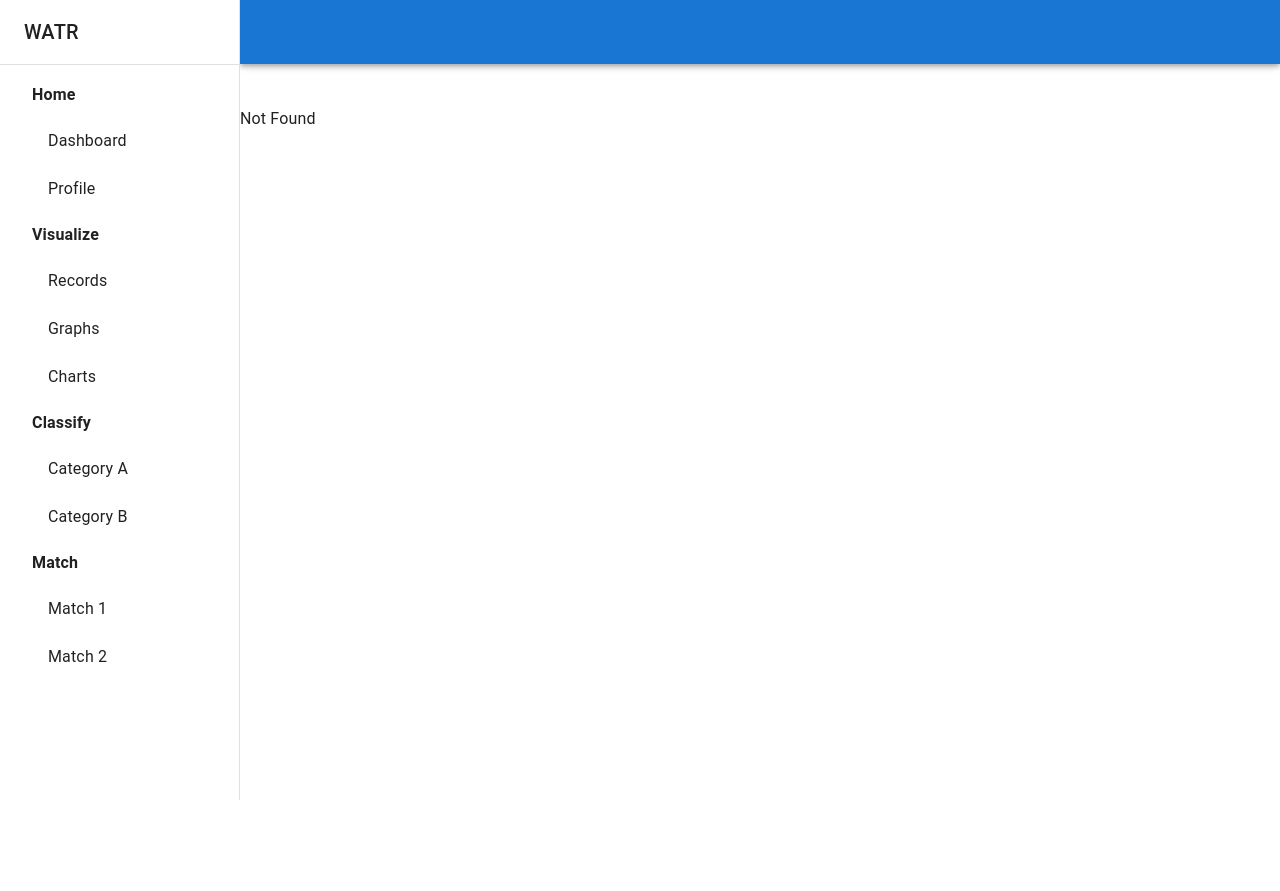
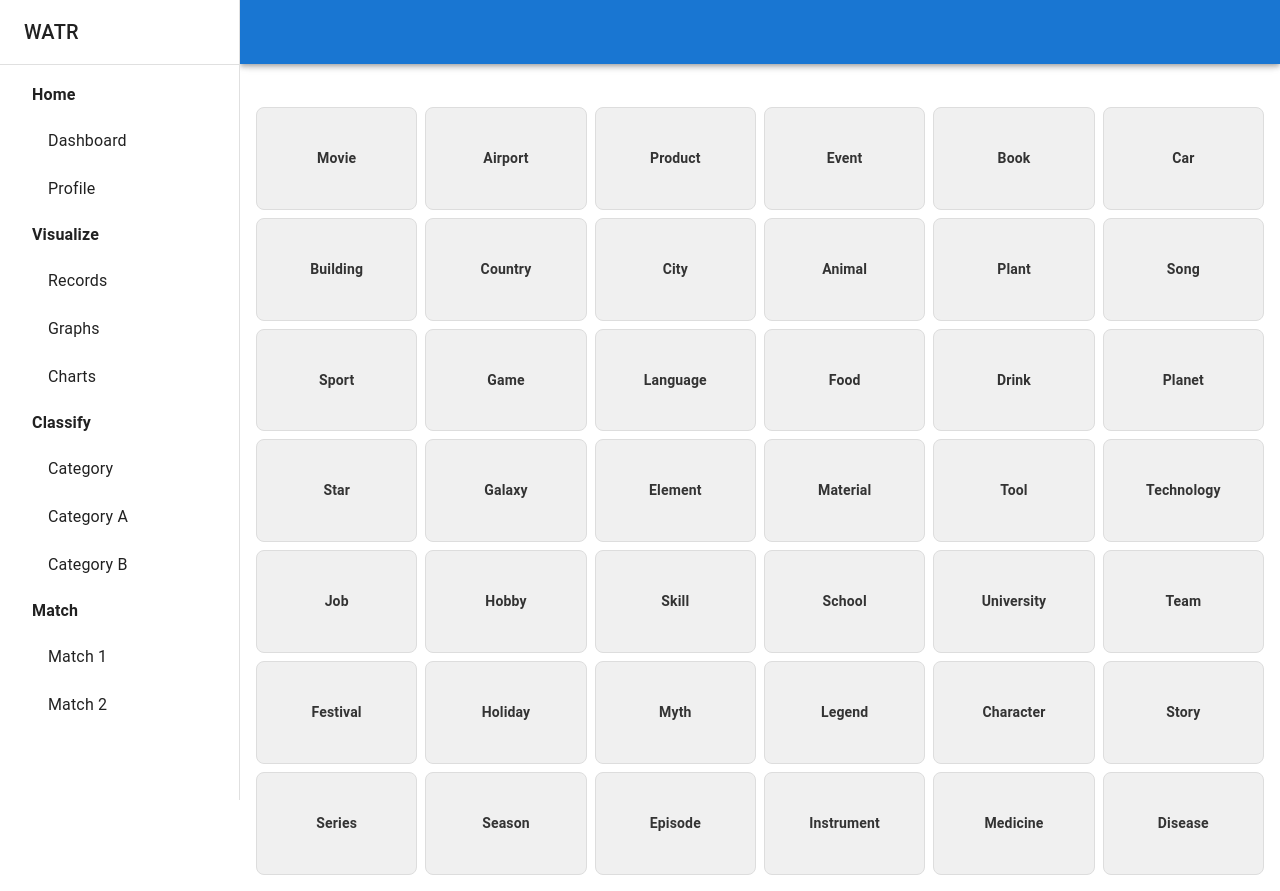
Before and after one commit to A2-Gurau-Iulian/Web-Data-Commons-Analyzer, a React (Vite) app in the folder frontend/: page /classify/classify in a window 1280 px wide. Before the commit this address had no page. Before the commit the page ends 800 px from the top, so only its background shows below. Built offline with nearby package versions, Linux system fonts and the light colour scheme.

Commit message:
add search bar

```diff
--- a/frontend/src/components/Common/Sidebar.tsx
+++ b/frontend/src/components/Common/Sidebar.tsx
@@ -34,6 +34,7 @@ const items = [
   {
     text: "Classify",
     subItems: [
+      { text: "Category", route: "/classify/classify" },
       { text: "Category A", route: "/classify/category-a" },
       { text: "Category B", route: "/classify/category-b" },
     ],
--- a/frontend/src/routeTree.gen.ts
+++ b/frontend/src/routeTree.gen.ts
@@ -13,9 +13,10 @@
 import { Route as rootRoute } from './routes/__root'
 import { Route as LayoutImport } from './routes/_layout'
 import { Route as LayoutIndexImport } from './routes/_layout/index'
-import { Route as LayoutClassifyImport } from './routes/_layout/classify'
 import { Route as LayoutVisualizeRecordsImport } from './routes/_layout/visualize/records'
 import { Route as LayoutVisualizeChartsImport } from './routes/_layout/visualize/charts'
+import { Route as LayoutClassifyClassifyImport } from './routes/_layout/classify/classify'
+import { Route as LayoutClassifyCategoryDetailsImport } from './routes/_layout/classify/categoryDetails'
 
 // Create/Update Routes
 
@@ -27,12 +28,6 @@ const LayoutRoute = LayoutImport.update({
 const LayoutIndexRoute = LayoutIndexImport.update({
   id: '/',
   path: '/',
-  getParentRoute: () => LayoutRoute,
-} as any)
-
-const LayoutClassifyRoute = LayoutClassifyImport.update({
-  id: '/classify',
-  path: '/classify',
   getParentRoute: () => LayoutRoute,
 } as any)
 
@@ -48,6 +43,19 @@ const LayoutVisualizeChartsRoute = LayoutVisualizeChartsImport.update({
   getParentRoute: () => LayoutRoute,
 } as any)
 
+const LayoutClassifyClassifyRoute = LayoutClassifyClassifyImport.update({
+  id: '/classify/classify',
+  path: '/classify/classify',
+  getParentRoute: () => LayoutRoute,
+} as any)
+
+const LayoutClassifyCategoryDetailsRoute =
+  LayoutClassifyCategoryDetailsImport.update({
+    id: '/classify/categoryDetails',
+    path: '/classify/categoryDetails',
+    getParentRoute: () => LayoutRoute,
+  } as any)
+
 // Populate the FileRoutesByPath interface
 
 declare module '@tanstack/react-router' {
@@ -59,18 +67,25 @@ declare module '@tanstack/react-router' {
       preLoaderRoute: typeof LayoutImport
       parentRoute: typeof rootRoute
     }
-    '/_layout/classify': {
-      id: '/_layout/classify'
-      path: '/classify'
-      fullPath: '/classify'
-      preLoaderRoute: typeof LayoutClassifyImport
-      parentRoute: typeof LayoutImport
-    }
     '/_layout/': {
       id: '/_layout/'
       path: '/'
       fullPath: '/'
       preLoaderRoute: typeof LayoutIndexImport
+      parentRoute: typeof LayoutImport
+    }
+    '/_layout/classify/categoryDetails': {
+      id: '/_layout/classify/categoryDetails'
+      path: '/classify/categoryDetails'
+      fullPath: '/classify/categoryDetails'
+      preLoaderRoute: typeof LayoutClassifyCategoryDetailsImport
+      parentRoute: typeof LayoutImport
+    }
+    '/_layout/classify/classify': {
+      id: '/_layout/classify/classify'
+      path: '/classify/classify'
+      fullPath: '/classify/classify'
+      preLoaderRoute: typeof LayoutClassifyClassifyImport
       parentRoute: typeof LayoutImport
     }
     '/_layout/visualize/charts': {
@@ -93,15 +108,17 @@ declare module '@tanstack/react-router' {
 // Create and export the route tree
 
 interface LayoutRouteChildren {
-  LayoutClassifyRoute: typeof LayoutClassifyRoute
   LayoutIndexRoute: typeof LayoutIndexRoute
+  LayoutClassifyCategoryDetailsRoute: typeof LayoutClassifyCategoryDetailsRoute
+  LayoutClassifyClassifyRoute: typeof LayoutClassifyClassifyRoute
   LayoutVisualizeChartsRoute: typeof LayoutVisualizeChartsRoute
   LayoutVisualizeRecordsRoute: typeof LayoutVisualizeRecordsRoute
 }
 
 const LayoutRouteChildren: LayoutRouteChildren = {
-  LayoutClassifyRoute: LayoutClassifyRoute,
   LayoutIndexRoute: LayoutIndexRoute,
+  LayoutClassifyCategoryDetailsRoute: LayoutClassifyCategoryDetailsRoute,
+  LayoutClassifyClassifyRoute: LayoutClassifyClassifyRoute,
   LayoutVisualizeChartsRoute: LayoutVisualizeChartsRoute,
   LayoutVisualizeRecordsRoute: LayoutVisualizeRecordsRoute,
 }
@@ -111,15 +128,17 @@ const LayoutRouteWithChildren =
 
 export interface FileRoutesByFullPath {
   '': typeof LayoutRouteWithChildren
-  '/classify': typeof LayoutClassifyRoute
   '/': typeof LayoutIndexRoute
+  '/classify/categoryDetails': typeof LayoutClassifyCategoryDetailsRoute
+  '/classify/classify': typeof LayoutClassifyClassifyRoute
   '/visualize/charts': typeof LayoutVisualizeChartsRoute
   '/visualize/records': typeof LayoutVisualizeRecordsRoute
 }
 
 export interface FileRoutesByTo {
-  '/classify': typeof LayoutClassifyRoute
   '/': typeof LayoutIndexRoute
+  '/classify/categoryDetails': typeof LayoutClassifyCategoryDetailsRoute
+  '/classify/classify': typeof LayoutClassifyClassifyRoute
   '/visualize/charts': typeof LayoutVisualizeChartsRoute
   '/visualize/records': typeof LayoutVisualizeRecordsRoute
 }
@@ -127,22 +146,35 @@ export interface FileRoutesByTo {
 export interface FileRoutesById {
   __root__: typeof rootRoute
   '/_layout': typeof LayoutRouteWithChildren
-  '/_layout/classify': typeof LayoutClassifyRoute
   '/_layout/': typeof LayoutIndexRoute
+  '/_layout/classify/categoryDetails': typeof LayoutClassifyCategoryDetailsRoute
+  '/_layout/classify/classify': typeof LayoutClassifyClassifyRoute
   '/_layout/visualize/charts': typeof LayoutVisualizeChartsRoute
   '/_layout/visualize/records': typeof LayoutVisualizeRecordsRoute
 }
 
 export interface FileRouteTypes {
   fileRoutesByFullPath: FileRoutesByFullPath
-  fullPaths: '' | '/classify' | '/' | '/visualize/charts' | '/visualize/records'
+  fullPaths:
+    | ''
+    | '/'
+    | '/classify/categoryDetails'
+    | '/classify/classify'
+    | '/visualize/charts'
+    | '/visualize/records'
   fileRoutesByTo: FileRoutesByTo
-  to: '/classify' | '/' | '/visualize/charts' | '/visualize/records'
+  to:
+    | '/'
+    | '/classify/categoryDetails'
+    | '/classify/classify'
+    | '/visualize/charts'
+    | '/visualize/records'
   id:
     | '__root__'
     | '/_layout'
-    | '/_layout/classify'
     | '/_layout/'
+    | '/_layout/classify/categoryDetails'
+    | '/_layout/classify/classify'
     | '/_layout/visualize/charts'
     | '/_layout/visualize/records'
   fileRoutesById: FileRoutesById
@@ -172,18 +204,23 @@ export const routeTree = rootRoute
     "/_layout": {
       "filePath": "_layout.tsx",
       "children": [
-        "/_layout/classify",
         "/_layout/",
+        "/_layout/classify/categoryDetails",
+        "/_layout/classify/classify",
         "/_layout/visualize/charts",
         "/_layout/visualize/records"
       ]
     },
-    "/_layout/classify": {
-      "filePath": "_layout/classify.tsx",
+    "/_layout/": {
+      "filePath": "_layout/index.tsx",
       "parent": "/_layout"
     },
-    "/_layout/": {
-      "filePath": "_layout/index.tsx",
+    "/_layout/classify/categoryDetails": {
+      "filePath": "_layout/classify/categoryDetails.tsx",
+      "parent": "/_layout"
+    },
+    "/_layout/classify/classify": {
+      "filePath": "_layout/classify/classify.tsx",
       "parent": "/_layout"
     },
     "/_layout/visualize/charts": {
--- a/frontend/src/routes/_layout/classify.tsx
+++ /dev/null
@@ -1,9 +0,0 @@
-import { createFileRoute } from "@tanstack/react-router";
-
-export const Route = createFileRoute("/_layout/classify")({
-  component: Classify,
-});
-
-function Classify() {
-  return <div>Hello "/_layout/classify"!</div>
-}
--- /dev/null
+++ b/frontend/src/routes/_layout/classify/categoryDetails.tsx
@@ -0,0 +1,115 @@
+import React, { useState, useEffect } from 'react';
+import { createFileRoute, useMatch, useLocation } from '@tanstack/react-router'
+
+// Route definition
+export const Route = createFileRoute('/_layout/classify/categoryDetails')({
+  component: CategoryDetails,
+})
+
+function CategoryDetails() {
+    const location = useLocation();
+    const params = new URLSearchParams(location.search);
+    const category = params.get('category');  // Access the "category" query parameter
+
+  // State to hold search term and fetched results
+  const [searchTerm, setSearchTerm] = useState('');
+  const [results, setResults] = useState([]);
+  const [loading, setLoading] = useState(false);
+
+  // Debounce logic (using a timeout)
+  useEffect(() => {
+    const delayDebounceFn = setTimeout(() => {
+      if (searchTerm.length > 0) {
+        fetchResults(searchTerm);
+      } else {
+        setResults([]); // Clear results when search term is empty
+      }
+    }, 500); // Wait for 500ms after the user stops typing
+
+    // Cleanup the timeout on each render
+    return () => clearTimeout(delayDebounceFn);
+  }, [searchTerm]); // Runs when searchTerm changes
+
+  // Fetch results from the backend using fetch API
+  const fetchResults = async (query: string) => {
+    setLoading(true);
+    try {
+      const response = await fetch(`http://127.0.0.1:8000/category/sparql?category=${category}&query=${query}`);
+      if (!response.ok) {
+        throw new Error('Network response was not ok');
+      }
+      const data = await response.json(); // Assuming response is a JSON array
+      // Assuming the response contains results array
+      if (data.results) {
+        setResults(data.results); // Set the results received from the backend
+      } else {
+        setResults([]); // No results, so clear the results array
+      }
+
+    } catch (error) {
+      console.error('Error fetching results:', error);
+      setResults([]); // In case of error, clear results
+    }
+    setLoading(false);
+  };
+
+  return (
+    <div style={styles.container}>
+      <h1>Category: {category}</h1>
+      <p>This is the details page for the "{category}" category.</p>
+
+      {/* Search Bar */}
+      <div style={styles.searchBarContainer}>
+        <input
+          type="text"
+          value={searchTerm}
+          onChange={(e) => setSearchTerm(e.target.value)}
+          placeholder={`Search ${category}...`}
+          style={styles.searchBar}
+        />
+      </div>
+
+      {/* Show loading state */}
+      {loading && <p>Loading...</p>}
+
+      {/* Display search results */}
+      <div style={styles.resultsContainer}>
+        {results.length > 0 ? (
+          results.map((result, index) => (
+            <div key={index} style={styles.resultItem}>
+              {/* Render each result item */}
+              <h3>{result.name}</h3> {/* Adjust this based on your API response */}
+              <p>ID:{result.id}</p> {/* Adjust this based on your API response */}
+            </div>
+          ))
+        ) : (
+          <p>No results found</p>
+        )}
+      </div>
+    </div>
+  );
+}
+
+const styles = {
+  container: {
+    padding: '16px',
+    textAlign: 'center',
+  },
+  searchBarContainer: {
+    marginBottom: '20px',
+  },
+  searchBar: {
+    width: '300px',
+    padding: '10px',
+    fontSize: '16px',
+  },
+  resultsContainer: {
+    marginTop: '20px',
+  },
+  resultItem: {
+    padding: '10px',
+    borderBottom: '1px solid #ddd',
+  },
+};
+
+export default CategoryDetails;
--- /dev/null
+++ b/frontend/src/routes/_layout/classify/classify.tsx
@@ -0,0 +1,79 @@
+import { createFileRoute, Link } from "@tanstack/react-router";
+
+// Categories array
+const categories = [
+  "Movie", "Airport", "Product", "Event", "Book", "Car", "Building", "Country",
+  "City", "Animal", "Plant", "Song", "Sport", "Game", "Language", "Food",
+  "Drink", "Planet", "Star", "Galaxy", "Element", "Material", "Tool",
+  "Technology", "Job", "Hobby", "Skill", "School", "University", "Team",
+  "Festival", "Holiday", "Myth", "Legend", "Character", "Story", "Series",
+  "Season", "Episode", "Instrument", "Medicine", "Disease"
+];
+
+export const Route = createFileRoute("/_layout/classify/classify")({
+  component: Classify,
+});
+
+function Classify() {
+  return (
+    <div style={styles.gridContainer}>
+      {categories.map((category) => (
+        <Link
+          key={category}
+          to={`/classify/categoryDetails?category=${category}`}
+          params={{ category }}
+          style={styles.box}
+        >
+          {category}
+        </Link>
+      ))}
+    </div>
+  );
+}
+
+const styles = {
+  gridContainer: {
+    display: "grid",
+    gridTemplateColumns: "repeat(6, 1fr)", // Always 6 columns
+    gridTemplateRows: "repeat(7, 1fr)",   // Always 7 rows
+    gap: "8px", // Gap between boxes
+    height: "100vh", // Full viewport height for grid
+    width: "100vw", // Full viewport width for grid
+    padding: "16px", // Padding around the grid
+    boxSizing: "border-box", // Include padding in the element's total width and height
+  },
+  box: {
+    display: "flex",
+    alignItems: "center",
+    justifyContent: "center",
+    background: "#f0f0f0",
+    border: "1px solid #ddd",
+    borderRadius: "8px",
+    textDecoration: "none",
+    color: "#333",
+    fontSize: "14px",
+    fontWeight: "bold",
+    textAlign: "center",
+    transition: "transform 0.2s, background 0.2s",
+  },
+  "@media (max-width: 768px)": {
+    gridContainer: {
+      gridTemplateColumns: "repeat(6, 1fr)", // Keep 6 columns
+      gridTemplateRows: "repeat(7, 1fr)",   // Keep 7 rows
+      gap: "4px", // Reduce gap for smaller screens
+    },
+    box: {
+      fontSize: "12px", // Adjust font size for smaller screens
+    },
+  },
+  "@media (max-width: 480px)": {
+    gridContainer: {
+      gridTemplateColumns: "repeat(6, 1fr)", // Keep 6 columns
+      gridTemplateRows: "repeat(7, 1fr)",   // Keep 7 rows
+      gap: "2px", // Further reduce gap
+    },
+    box: {
+      fontSize: "10px", // Smaller font size for very small screens
+    },
+  },
+};
```
Also changed, not shown: 2 other files (tests, documents, lock files or other folders).
